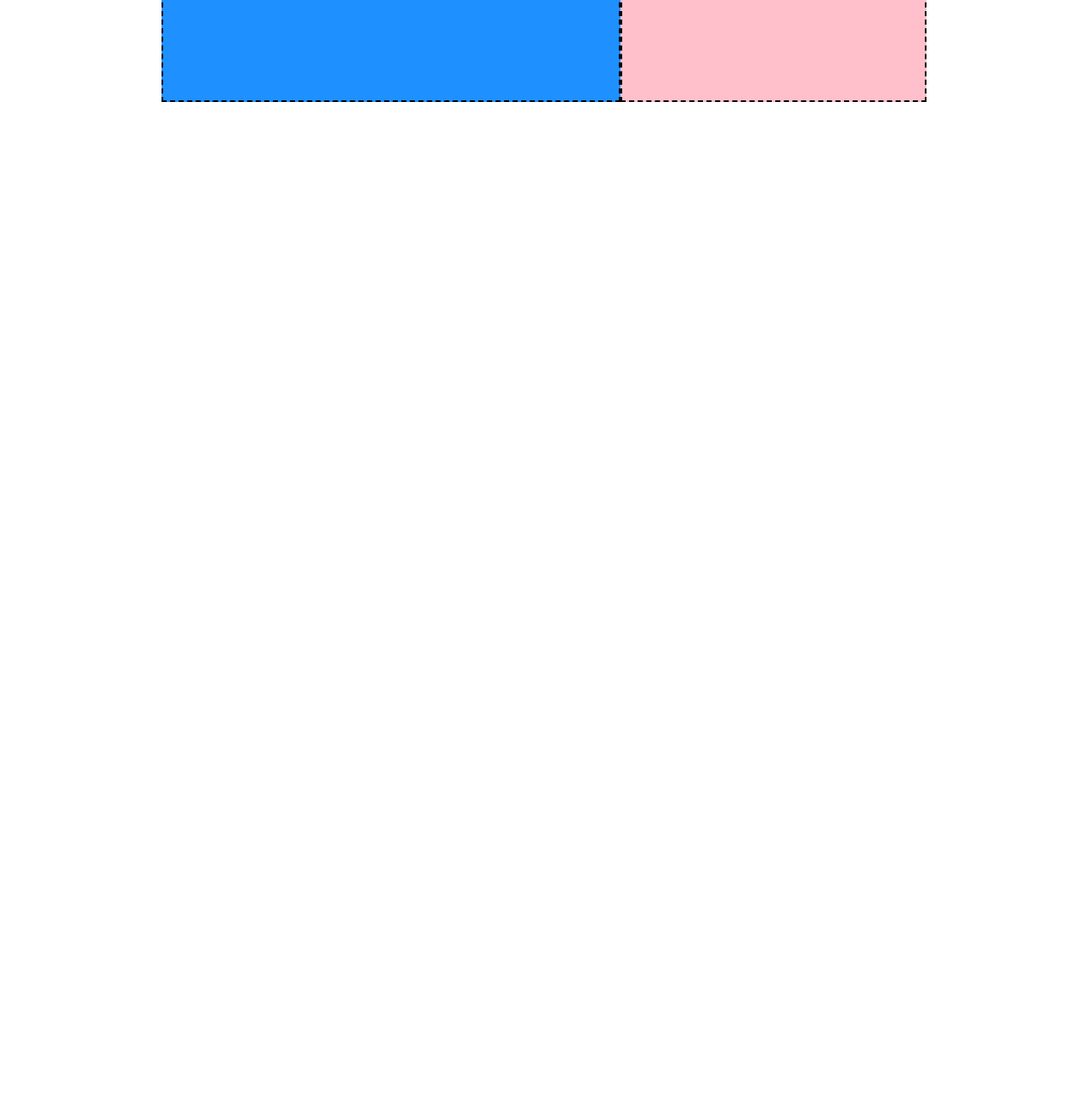
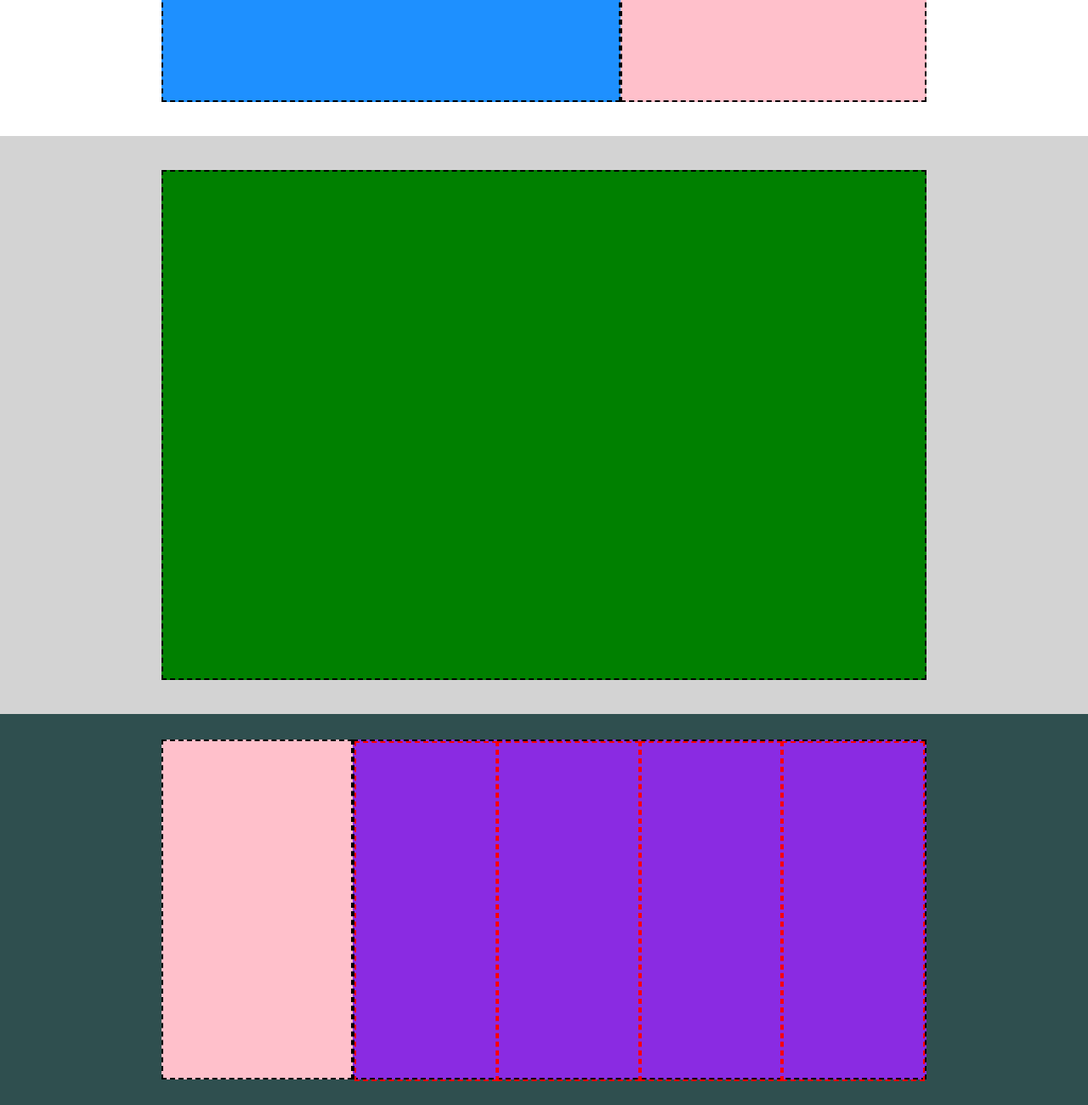
Before and after one commit to VLuca997/htmlcss-struttura-discord, a plain HTML site: page index.html in a window 1280 px wide. Shown: the part 1842-3142 px from the top of the page at 85% size. Before the commit the page ends 2002 px from the top, so only its background shows below. Drawn offline with Linux system fonts and the light colour scheme.

Commit message:
4° Element / Footer TOP

```diff
--- a/cssindex/style.css
+++ b/cssindex/style.css
@@ -39,10 +39,22 @@ body{
 .column-2-5{
     width: calc((100% / 5) * 2);
 
-}.column-3-5{
+}
+.column-3-5{
     width: calc((100% / 5) * 3);
 
 }
+.column-1-4{
+    width: calc((100% / 4) * 1);
+
+}
+.column-3-4{
+    width: calc((100% / 4) * 3);
+
+}
+
+
+
 
 /*
     HEADER
@@ -77,7 +89,12 @@ main > section:nth-child(2n){
 /*
     FOOTER
 */
-
+footer{
+    background-color: darkslategray;
+}
+footer .footer-top{
+    padding: 30px 0;
+}
 
 
 /*
@@ -113,3 +130,25 @@ main > section:nth-child(2n){
     background-color: pink;
 
 }
+.debug main section .main-display-center-col{
+    height: 600px;
+    border: 2px dashed black;
+    background-color: green;
+
+}
+.debug footer section .footer-small-column{
+    background-color: pink;
+    height: 400px;
+    border: 2px dashed black;
+
+}
+.debug footer section .footer-big-column{
+    background-color: blueviolet;
+    height: 400px;
+    border: 2px dashed black;
+}
+.debug footer section .footer-columns{
+
+    height: 400px;
+    border: 2px dashed red;
+}
--- a/index.html
+++ b/index.html
@@ -85,9 +85,63 @@
                 </div>
                 <!-- END 3° ELEMENT -->
             </section>
+            <section>
+                <!-- 4° ELEMENT -->
+                <div class="container">
+
+                    <div class="main-display-center-col">
+
+                    </div>
+                </div>
+                <!-- END 4° ELEMENT -->
+            </section>
         </main>
+
         <!-- END MAIN CENTER SITE -->
+        <footer>
+            <!-- FOOTER TOP -->
+            <section class="footer-top">
 
+                <div class="container">
+
+                    <div class="my-row">
+                        <div class="column-1-4 footer-small-column">
+
+                        </div>
+                        <div class="column-3-4 footer-big-column">
+                            <div class="my-row">
+                                <div class="column-1-4 footer-columns">
+
+                                </div>
+                                <div class="column-1-4 footer-columns">
+
+                                </div>
+                                <div class="column-1-4 footer-columns">
+
+                                </div>
+                                <div class="column-1-4 footer-columns">
+
+                                </div>
+                            </div>
+                        </div>
+                    </div>
+                </div>
+
+            </section>
+            <!-- END FOOTER TOP -->
+
+            <!-- FOOTER BOTTOM -->
+
+            <section class="footer-bottom">
+
+                <div class="container">
+
+                </div>
+
+            </section>
+            <!-- END FOOTER BOTTOM -->
+
+        </footer>
     </header>
 </body>
 </html>
```
